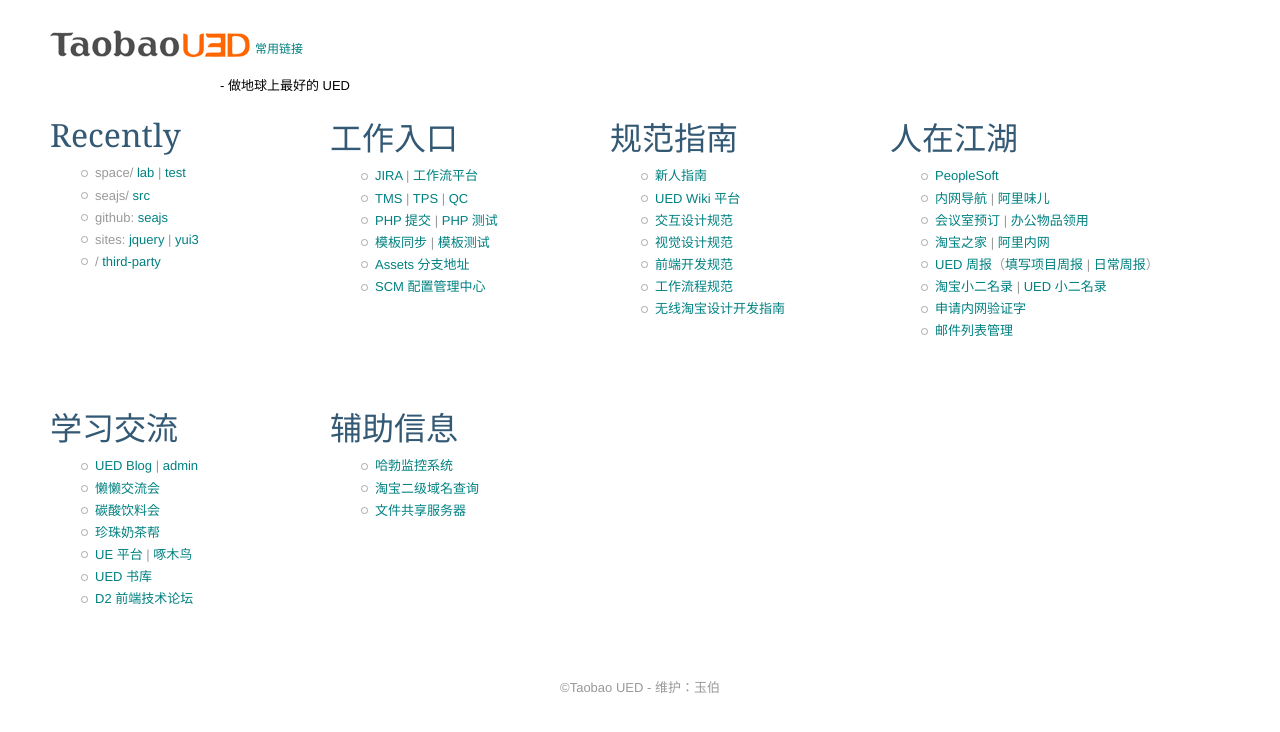
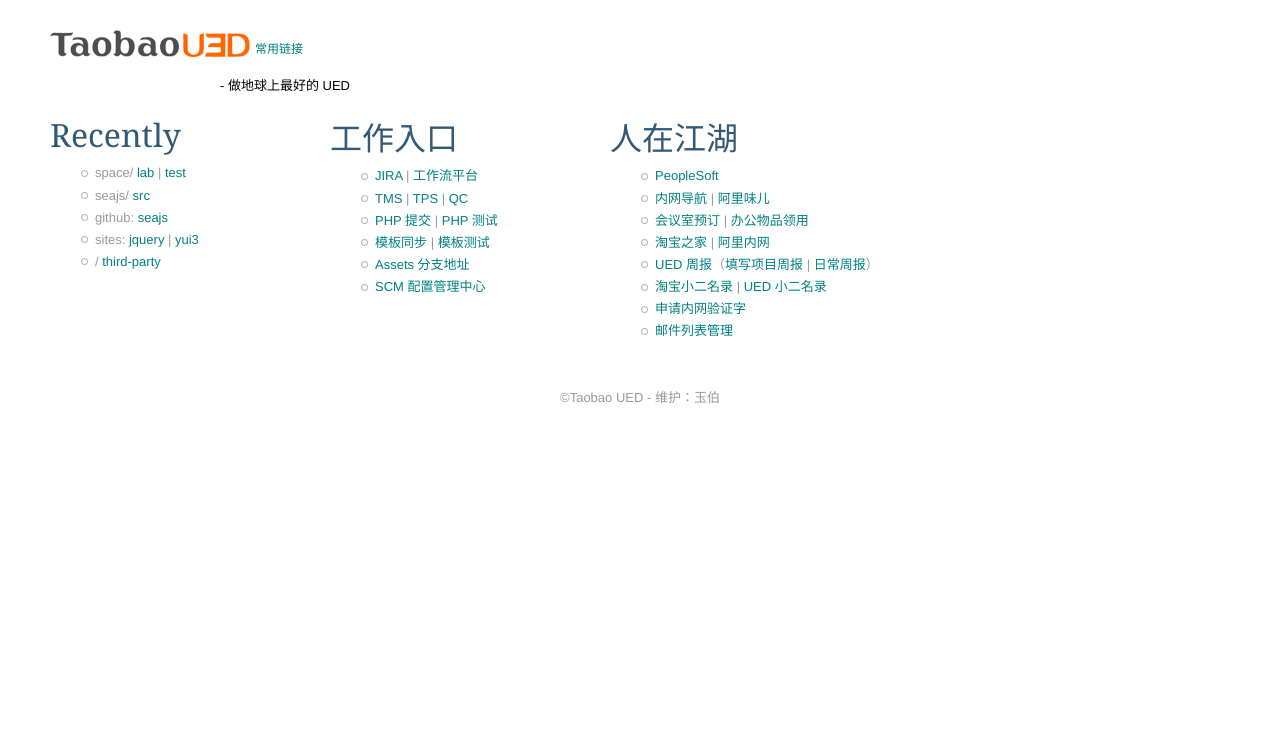
Before and after one commit to ilife5/lifesinger.github.com, a PHP site: page /zest/start.php in a window 1280 px wide. Shown: the top 732 px of the page. Run offline with PHP 8.4, Linux system fonts and the light colour scheme.

Commit message:
add CNAME

```diff
--- a/zest/start.php
+++ b/zest/start.php
@@ -43,11 +43,11 @@ body { _font-size: 12px; }
 <div class="section<?php if(!$isLocal) { ?> hidden<?php } ?>">
     <h2>Recently</h2>
     <ul>
-        <li>space/ <a href="/space/lab/2011/">lab</a> | <a href="/space/test.html">test</a></li>
-        <li>seajs/ <a href="/seajs/src/">src</a></li>
+        <li>space/ <a href="/~lifesinger/lifesinger.github.com/lab/2011/">lab</a> | <a href="/~lifesinger/lifesinger.github.com/test.html">test</a></li>
+        <li>seajs/ <a href="/~lifesinger/seajs/src/">src</a></li>
         <li>github: <a href="http://github.com/seajs">seajs</a></li>
         <li>sites: <a href="http://api.jquery.com/">jquery</a> | <a href="http://developer.yahoo.com/yui/3/">yui3</a></li>
-        <li>/ <a href="/third-party/">third-party</a></li>
+        <li>/ <a href="/~lifesinger/third-party/">third-party</a></li>
     </ul>
 </div>
 
@@ -60,19 +60,6 @@ body { _font-size: 12px; }
         <li><a href="http://qpub.daily.taobao.net/main.html">模板同步</a> | <a href="http://www.page.taobao.net/">模板测试</a></li>
         <li><a href="http://wiki.ued.taobao.net/doku.php?id=work:svn-branches">Assets 分支地址</a></li>
         <li><a href="http://scm.taobao.net/">SCM 配置管理中心</a></li>
-    </ul>
-</div>
-
-<div class="section">
-    <h2>规范指南</h2>
-    <ul>
-        <li><a href="http://wiki.ued.taobao.net/doku.php?id=work:newbie-guide">新人指南</a></li>
-        <li><a href="http://wiki.ued.taobao.net/doku.php">UED Wiki 平台</a></li>
-        <li><a href="http://wiki.ued.taobao.net/doku.php?id=interaction:index">交互设计规范</a></li>
-        <li><a href="http://wiki.ued.taobao.net/doku.php?id=visual:index">视觉设计规范</a></li>
-        <li><a href="http://wiki.ued.taobao.net/doku.php?id=f2e:index">前端开发规范</a></li>
-        <li><a href="http://wiki.ued.taobao.net/doku.php?id=wf:index">工作流程规范</a></li>
-        <li><a href="http://wiki.ued.taobao.net/doku.php?id=wap:index">无线淘宝设计开发指南</a></li>
     </ul>
 </div>
 
@@ -90,27 +77,6 @@ body { _font-size: 12px; }
     </ul>
 </div>
 
-<div class="section">
-    <h2>学习交流</h2>
-    <ul>
-        <li><a href="http://ued.taobao.com/blog/">UED Blog</a> | <a href="http://ued.taobao.com/blog/wp-login.php">admin</a></li>
-        <li><a href="http://wiki.ued.taobao.net/doku.php?id=lazytalk:index">懒懒交流会</a></li>
-        <li><a href="http://www.taobao.ali.com/chanpin/km/ued/ShareMeeting/default.aspx">碳酸饮料会</a></li>
-        <li><a href="http://wiki.ued.taobao.net/doku.php?id=milktea:index">珍珠奶茶帮</a></li>
-        <li><a href="http://ue.taobao.ali.com/">UE 平台</a> | <a href="http://bangpai.taobao.com/group/332668.htm">啄木鸟</a></li>
-        <li><a href="http://www.taobao.ali.com/chanpin/km/ued/Lists/UED/AllItems.aspx">UED 书库</a></li>
-        <li><a href="http://www.d2forum.org/">D2 前端技术论坛</a></li>
-    </ul>
-</div>
-
-<div class="section">
-    <h2>辅助信息</h2>
-    <ul>
-        <li><a href="http://monitor.taobao.com/monitor-report/performance/frontPerformance.htm">哈勃监控系统</a></li>
-        <li><a href="http://app.ops.taobao.net/check/">淘宝二级域名查询</a></li>
-        <li><a href="file://tbnas/">文件共享服务器</a></li>
-    </ul>
-</div>
 
 <p class="copyright">©Taobao UED - 维护：玉伯</p>
 </body>
```
